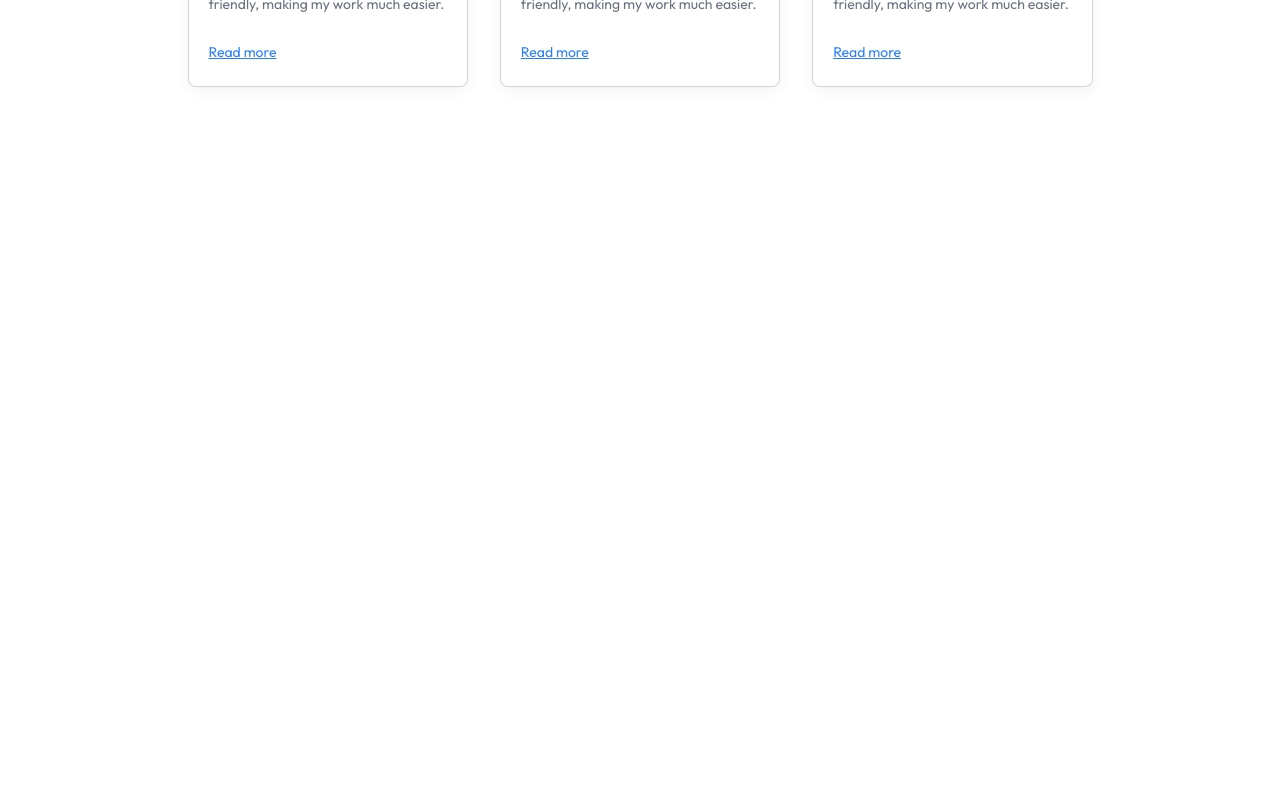
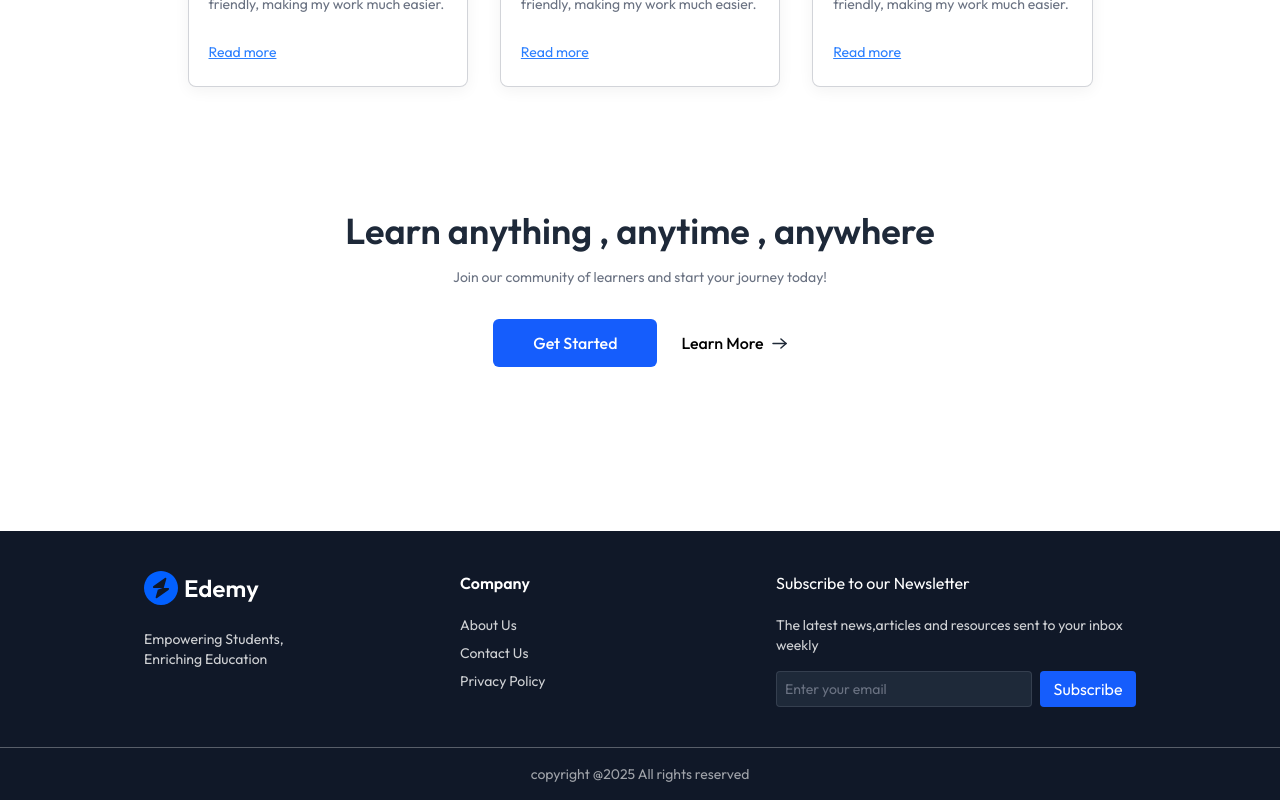
Before and after one commit to anuj-1402/vidyakosh, a React (Vite) app in the folder client/: page / in a window 1280 px wide. Shown: the part 1962-2762 px from the top of the page. Before the commit the page ends 2105 px from the top, so only its background shows below. Built offline with nearby package versions, Linux system fonts and the light colour scheme; no server answers.

Commit message:
Enhance CallToAction and Footer components with new layouts and content; update Home page to include CallToAction and Footer

```diff
--- a/client/src/components/students/CallToAction.jsx
+++ b/client/src/components/students/CallToAction.jsx
@@ -1,7 +1,17 @@
 import React from "react";
+import { assets } from "../../assets/assets";
 
 const CallToAction = () => {
-  return <div>CallToAction</div>;
+  return <div className="flex flex-col items-center gap-4 pt-10 pb-24 px-8 md:px-0">
+    <h1 className="text-xl md:text-4xl text-gray-800 font-semibold">Learn anything , anytime , anywhere</h1>
+    <p className="text-gray-500 sm:text-sm">Join our community of learners and start your journey today!</p>
+    <div className="flex  items-center font-medium gap-6 mt-4">
+      <button className="px-10 py-3 rounded-md text-white bg-blue-600">Get Started</button>
+      <button className="flex items-center gap-2">
+        Learn More <img src={assets.arrow_icon} alt="arrow icon" />
+      </button>
+    </div>
+  </div>;
 };
 
 export default CallToAction;
--- a/client/src/components/students/Companies.jsx
+++ b/client/src/components/students/Companies.jsx
@@ -1,5 +1,5 @@
 import React from "react";
-import { assets } from "../../assets/assets"; // Adjust the path as necessary
+import { assets } from "../../assets/assets";
 
 const Companies = () => {
   return <div className="pt-16">
--- a/client/src/components/students/Footer.jsx
+++ b/client/src/components/students/Footer.jsx
@@ -1,7 +1,34 @@
 import React from "react";
+import { assets } from "../../assets/assets";
 
 const Footer = () => {
-  return <div>Footer</div>;
+  return (
+    <footer className="bg-gray-900 text-left w-full mt-10">
+      <div className="flex flex-col md:flex-row items-start px-8 md:px-36 justify-center gap-10 md:gap-32 py-10 border-b border-white/30">
+        <div className="flex flex-col md:items-start items-center w-full">
+          <img src={assets.logo_dark} alt="dark logo" />
+          <p className="mt-6 text-center md:text-left text-sm text-white/80">Empowering Students, Enriching Education</p>
+        </div>
+        <div className="flex flex-col md:items-start items-center w-full">
+          <h2 className="font-semibold text-white mb-5">Company</h2>
+          <ul className="flex md:flex-col w-full justify-between text-sm text-white/80 md:space-y-2">
+            <li> <a href="#">About Us</a></li>
+            <li> <a href="#">Contact Us</a></li>
+            <li> <a href="#">Privacy Policy</a></li>
+          </ul>
+        </div>
+        <div className="hidden md:flex flex-col items-start w-full">
+          <h2 className="font-semibod text-white mb-5"> Subscribe to our Newsletter</h2>
+          <p className="text-sm text-white/80">The latest news,articles and resources sent to your inbox weekly </p>
+        <div className="flex item-center gap-2 pt-4">
+          <input type="email" className="border border-gray-500/30 bg-gray-800 text-gray-500 placeholder-gray-500 outline-none w-64 h-9 rounded px-2 text-sm" placeholder="Enter your email"/>
+          <button className="bg-blue-600 w-24 h-9 text-white rounded"> Subscribe</button>
+        </div>
+        </div>
+      </div>
+      <p className="text-white/60 text-center py-4 md:text-sm text-white/60">copyright @2025 All rights reserved</p>
+    </footer>
+  );
 };
 
 export default Footer;
--- a/client/src/pages/students/Home.jsx
+++ b/client/src/pages/students/Home.jsx
@@ -3,11 +3,15 @@ import Hero from "../../components/students/Hero";
 import Companies from "../../components/students/Companies";
 import CourseSection from "../../components/students/CourseSection";
 import TestimonalsSection from "../../components/students/TestimonalsSection";
+import CallToAction from "../../components/students/CallToAction";
+import Footer from "../../components/students/Footer";
 const Home = () => {
   return <div className='flex flex-col items-center space-y-7 text-center'><Hero />
   <Companies />
   <CourseSection />
   <TestimonalsSection />
+  <CallToAction />
+  <Footer />
   </div>;
 };
 
```
